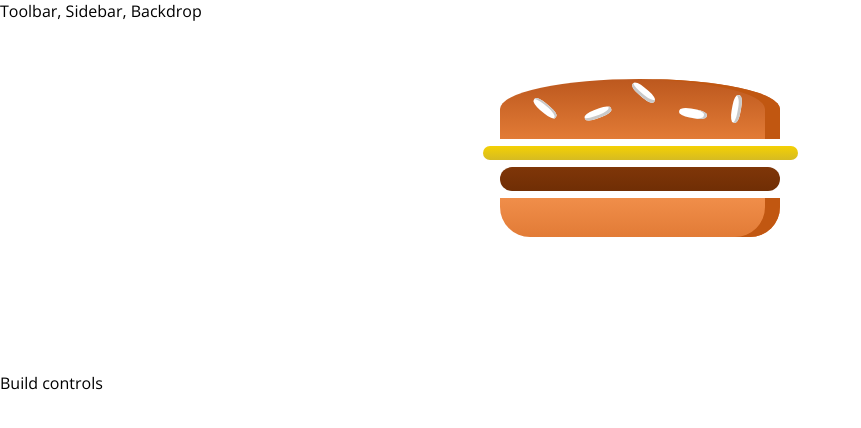
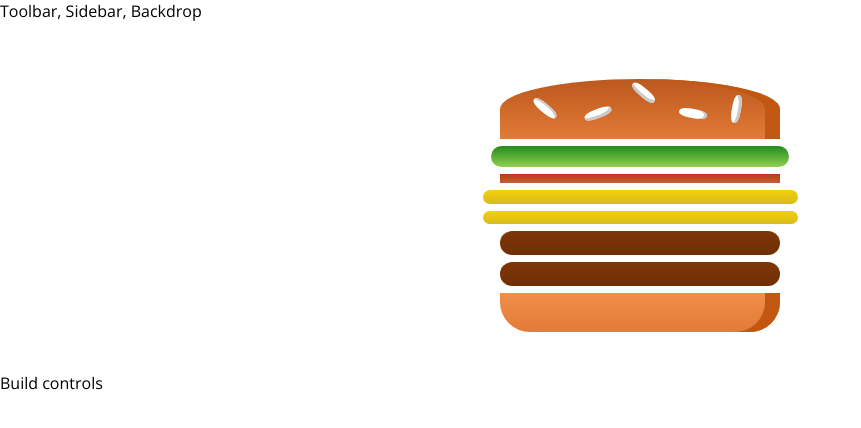
Before and after one commit to juliatan/burger-builder, a React (Create React App) app: page / in a window 1280 px wide. Shown: the top 428 px of the page, without its empty margins (0-861 px from the left). Built offline with nearby package versions, Linux system fonts and the light colour scheme.

Commit message:
Passing dynamic ingredients into Burger

```diff
--- a/src/components/Burger/Burger.js
+++ b/src/components/Burger/Burger.js
@@ -2,12 +2,21 @@
 import BurgerIngredient from './BurgerIngredient/BurgerIngredient';
 import classes from './Burger.module.css';
 
-const burger = () => {
+const burger = (props) => {
+  const transformedIngredients = Object.keys(props.ingredients).map(
+    (ingredientKey) => {
+      return [...Array(props.ingredients[ingredientKey])].map((_, index) => {
+        return (
+          <BurgerIngredient type={ingredientKey} key={ingredientKey + index} />
+        );
+      });
+    },
+  );
+
   return (
     <div className={classes.Burger}>
       <BurgerIngredient type="bread-top" />
-      <BurgerIngredient type="cheese" />
-      <BurgerIngredient type="meat" />
+      {transformedIngredients}
       <BurgerIngredient type="bread-bottom" />
     </div>
   );
--- a/src/containers/BurgerBuilder/BurgerBuilder.js
+++ b/src/containers/BurgerBuilder/BurgerBuilder.js
@@ -3,10 +3,19 @@
 import Burger from '../../components/Burger/Burger';
 
 class BurgerBuilder extends Component {
+  state = {
+    ingredients: {
+      salad: 1,
+      bacon: 1,
+      cheese: 2,
+      meat: 2,
+    },
+  };
+
   render() {
     return (
       <Aux>
-        <Burger />
+        <Burger ingredients={this.state.ingredients} />
         <div>Build controls</div>
       </Aux>
     );
```
Also changed, not shown: .eslintrc.json.
